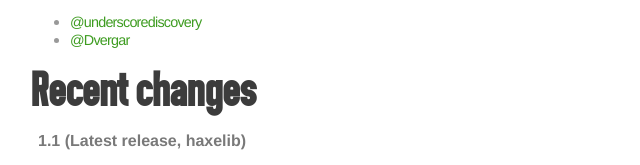
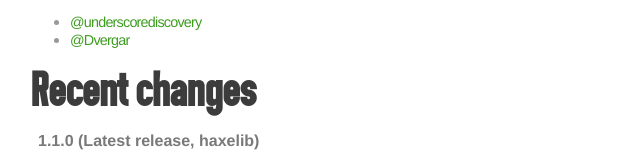
Before and after one commit to snowkit/differ, a plain HTML site: page docs/index.html in a window 1280 px wide. Shown: the part 1606-1771 px from the top of the page, 250-890 px from the left. Drawn offline with Linux system fonts and the light colour scheme.

Commit message:
Updated docs version fix

```diff
--- a/docs/index.html
+++ b/docs/index.html
@@ -115,7 +115,7 @@ box.rotation = <span class="hljs-number">45</span>;
 <li><a href="http://github.com/Dvergar">@Dvergar</a></li>
 </ul>
 <h1 id="recent-changes">Recent changes</h1>
-<p><strong>1.1 (Latest release, haxelib)</strong></p>
+<p><strong>1.1.0 (Latest release, haxelib)</strong></p>
 <ul>
 <li>Added documentation and clean up of code</li>
 <li>Renamed <code>Vector2D</code> to <code>Vector</code> and cleaned up code to ONLY what is needed. This class is meant to be as small and easy to integrate as possible.   </li>
```
